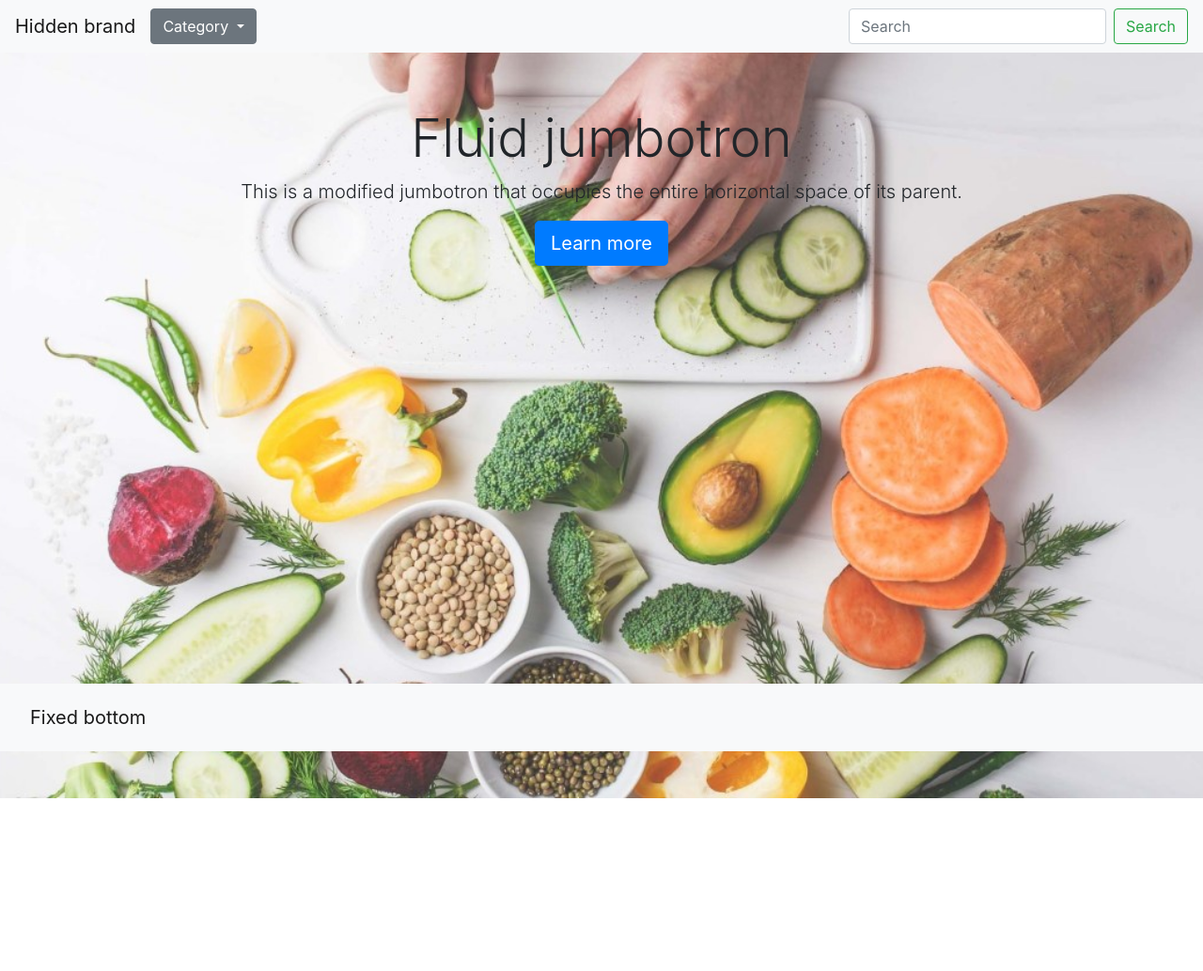
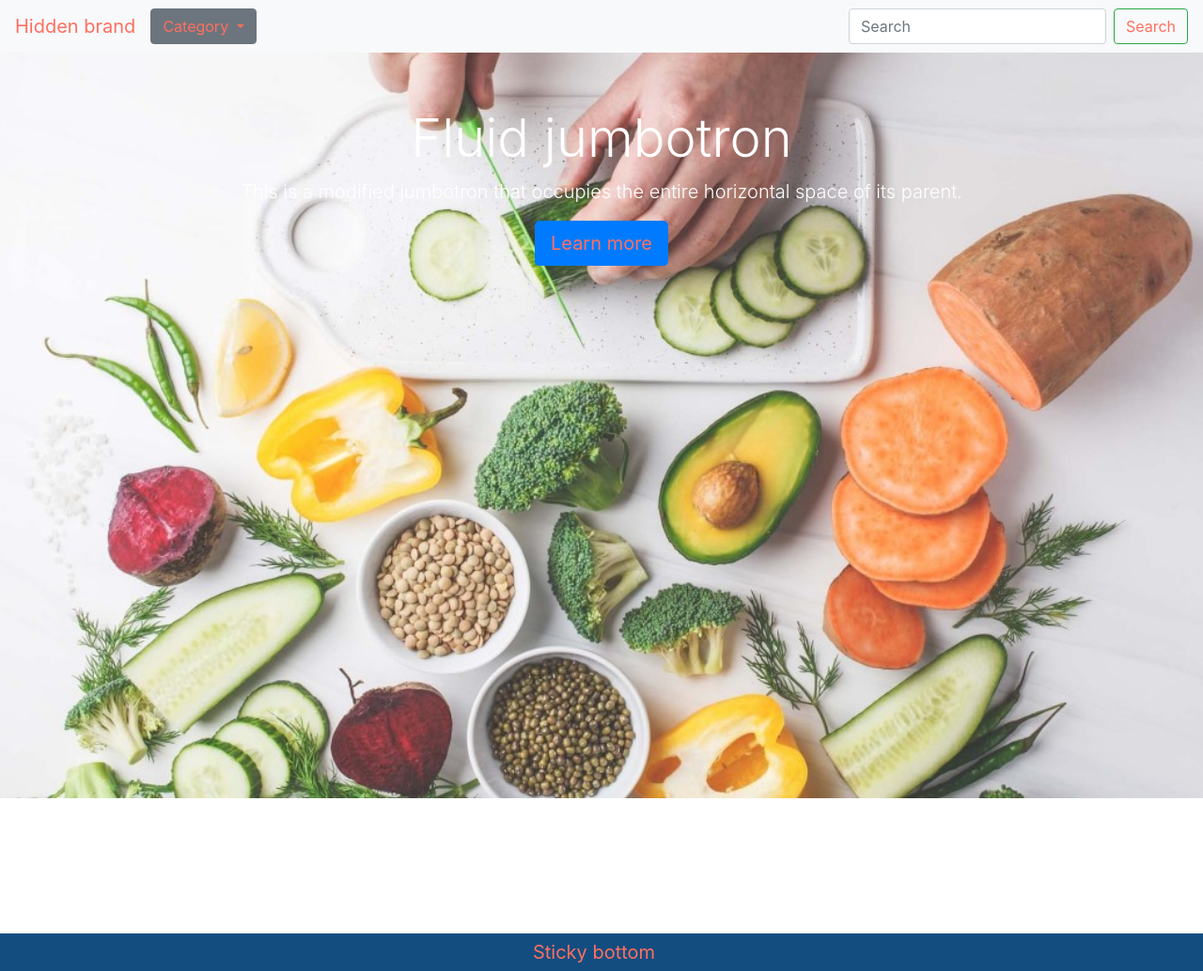
Before and after one commit to jihyeonoh12/project-one, a plain HTML site: page index.html in a window 1280 px wide. Shown: the whole page at 94% size. Before the commit the page ends 882 px from the top, so only its background shows below. Drawn offline with nearby package versions, Linux system fonts and the light colour scheme.

Commit message:
font color edit

```diff
--- a/index.html
+++ b/index.html
@@ -88,14 +88,14 @@
         <br>
     </ul>
 
-    <nav class="navbar fixed-bottom navbar-light bg-light">
+    <footer>
+
+        <a class="navbar-brand" href="#">Sticky bottom</a>
 
 
-    <nav class="navbar navbar-light bg-light">
+    </footer>
 
-        <a class="navbar-brand" href="#">Fixed bottom</a>
 
-    </nav>
 
 
     <script src='script.js'></script>
--- a/style.css
+++ b/style.css
@@ -1,6 +1,17 @@
+body {
+    color: #FF6F61 !important;
+}
+
+button {
+    color: #FF6F61 !important;
+}
+a {
+    color: #FF6F61 !important;
+}
 .dropdown {
     position: relative;
     display: inline-block;
+    color: #FF6F61;
 }
 
 .dropdown-content {
@@ -30,6 +41,7 @@
 .jumbotron {
     height: 100vh;
     text-align: center;
+    color: white;
     margin-top: 50px;
     background-image: url("images/1.jpg");
     background-repeat: none;
@@ -37,9 +49,10 @@
     background-size: cover;
 }
 
-.footer1 {
+footer{
     text-align: center;
-    margin: 0px auto;
+    background-color: #134d80;
+}
 
 }.hide{
     display: none
```
